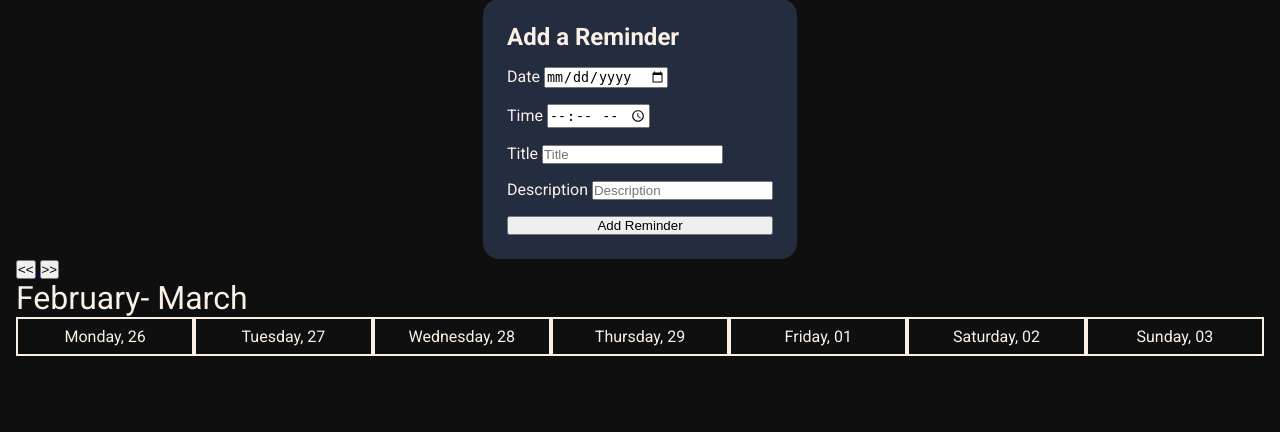
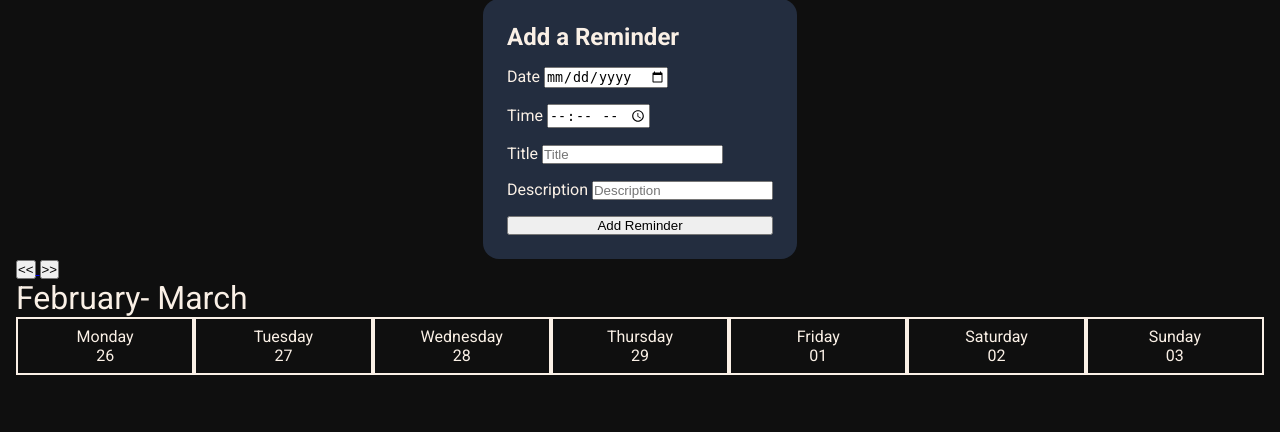
Before and after one commit to AshishNarne/HealthHarbor, a Flask app: page /calendar in a window 1280 px wide. Shown: the part 68-500 px from the top of the page. Run offline with Flask 3, Linux system fonts and the light colour scheme; the visitor is signed in with stand-in values (Sample User, id 1); data that the repository does not hold is empty.

Commit message:
Make date on a separate line in the calendar

```diff
--- a/src/templates/pages/calendar.html
+++ b/src/templates/pages/calendar.html
@@ -25,7 +25,9 @@
         {% for i in range(7) %}
             <div class='day'>
                 <div class='day-title'>
-                    {{days[i]}},
+                    {{days[i]}}
+                </div>
+                <div class='day-title'>
                     {{dates[i].strftime('%d')}}
                 </div>
                 {% for reminder in reminders_by_weekday[i] %}
```
